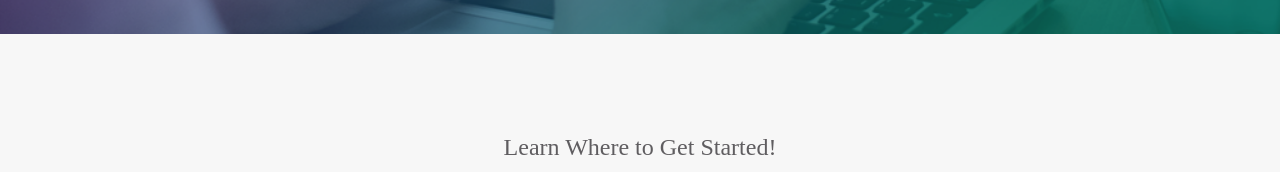
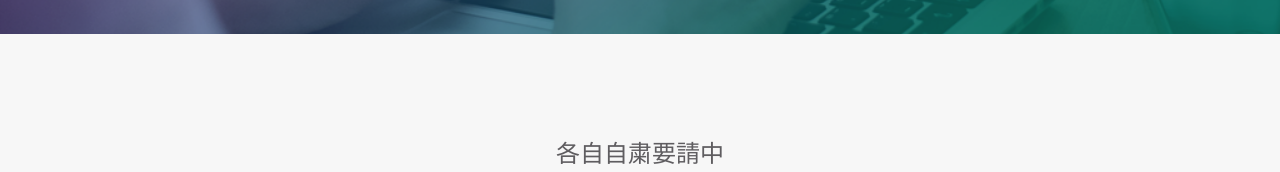
Before and after one commit to kusounnko/sample, a plain HTML site: page index.html in a window 1280 px wide. Shown: the part 628-800 px from the top of the page. Drawn offline with Linux system fonts and the light colour scheme.

Commit message:
Update index.html

```diff
--- a/index.html
+++ b/index.html
@@ -36,7 +36,7 @@
   <div class="lesson-wrapper">
     <div class="container">
       <div class="heading">
-        <h2>Learn Where to Get Started!</h2>
+        <h2>各自自粛要請中</h2>
       </div>
       <div class="lessons">
         <div class="lesson">
```
